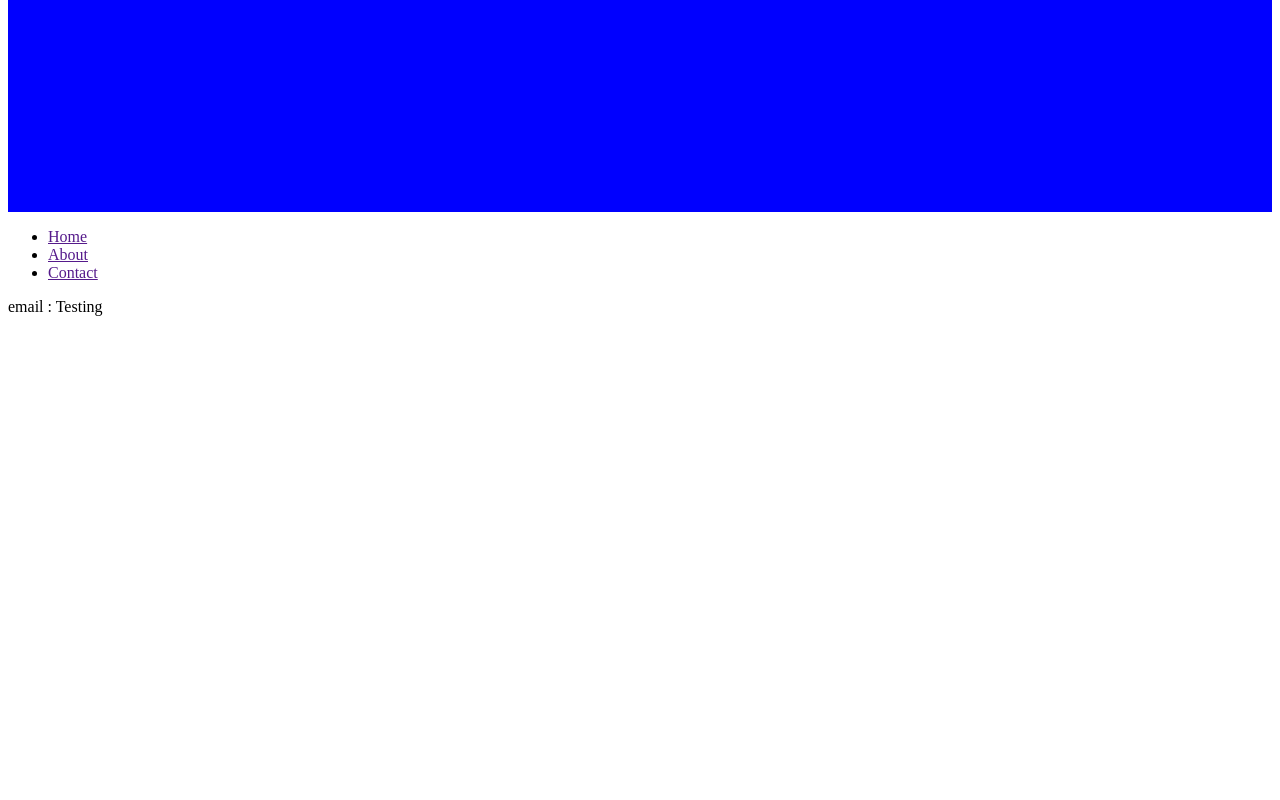
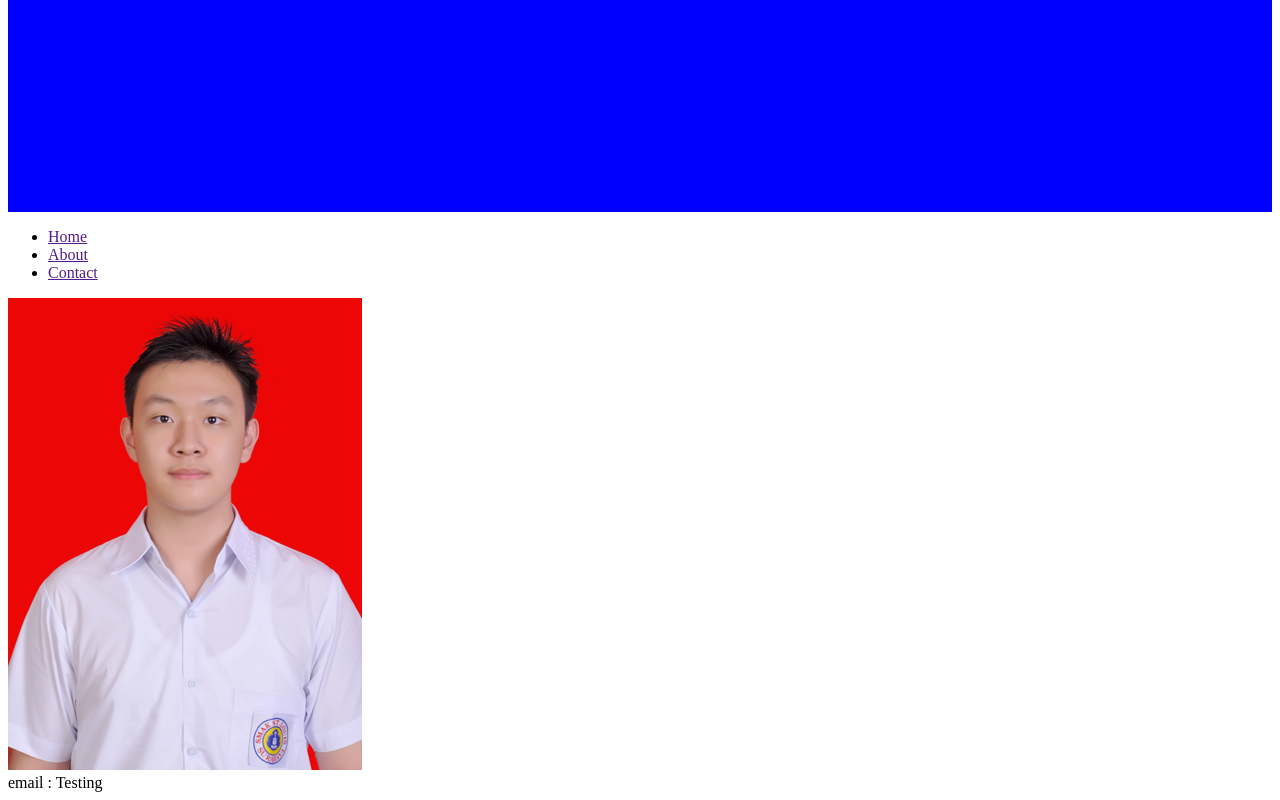
Before and after one commit to JonathanChr11/TrainingLJ, a plain HTML site: page index.html in a window 1280 px wide. Shown: the part 1396-2196 px from the top of the page. Before the commit the page ends 1720 px from the top, so only its background shows below. Drawn offline with Linux system fonts and the light colour scheme.

Commit message:
feat: Added Landingpage

```diff
--- a/index.html
+++ b/index.html
@@ -121,6 +121,13 @@
             </ul>
         </nav>
 
+        <!-- Landing -->
+        <section class="landing-container">
+            <div>
+                <img src="images/34.jpg" alt="">
+            </div>
+        </section>
+
         <footer>
             <div>
                 email : Testing
```
